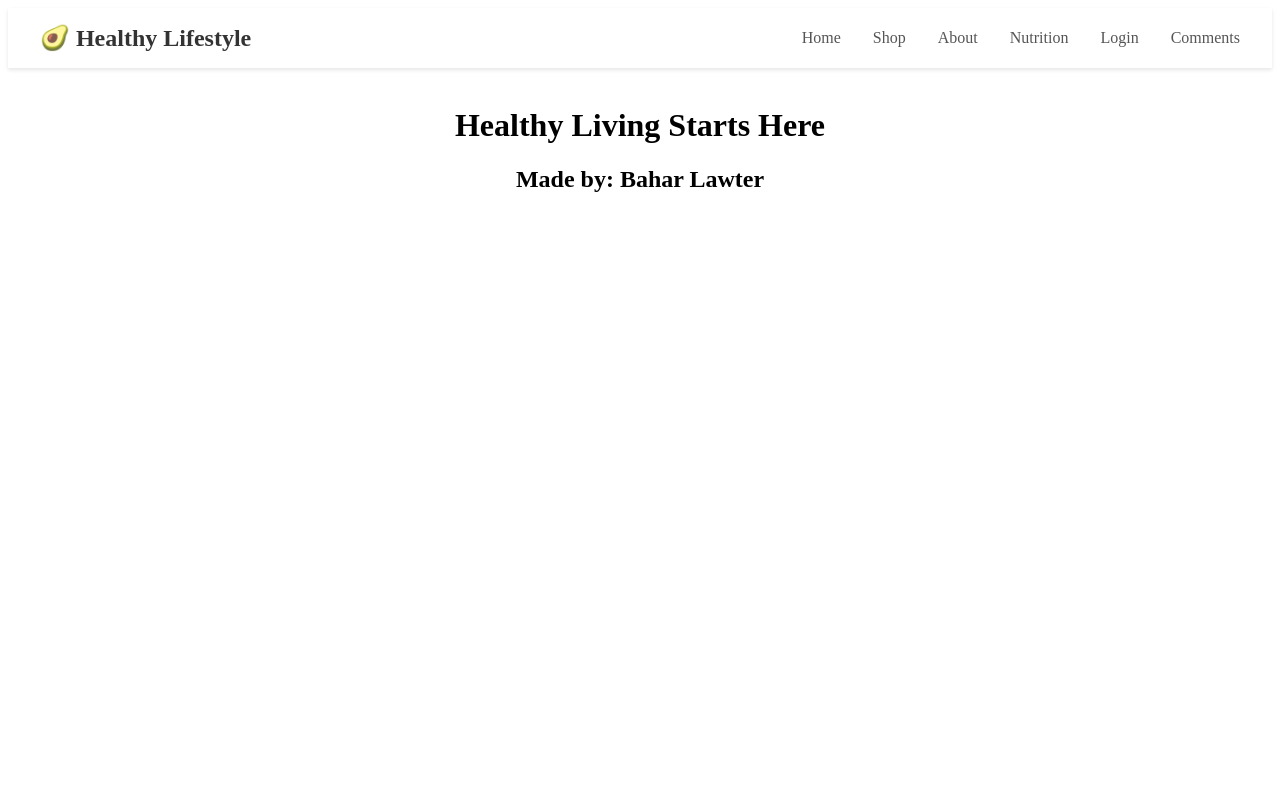
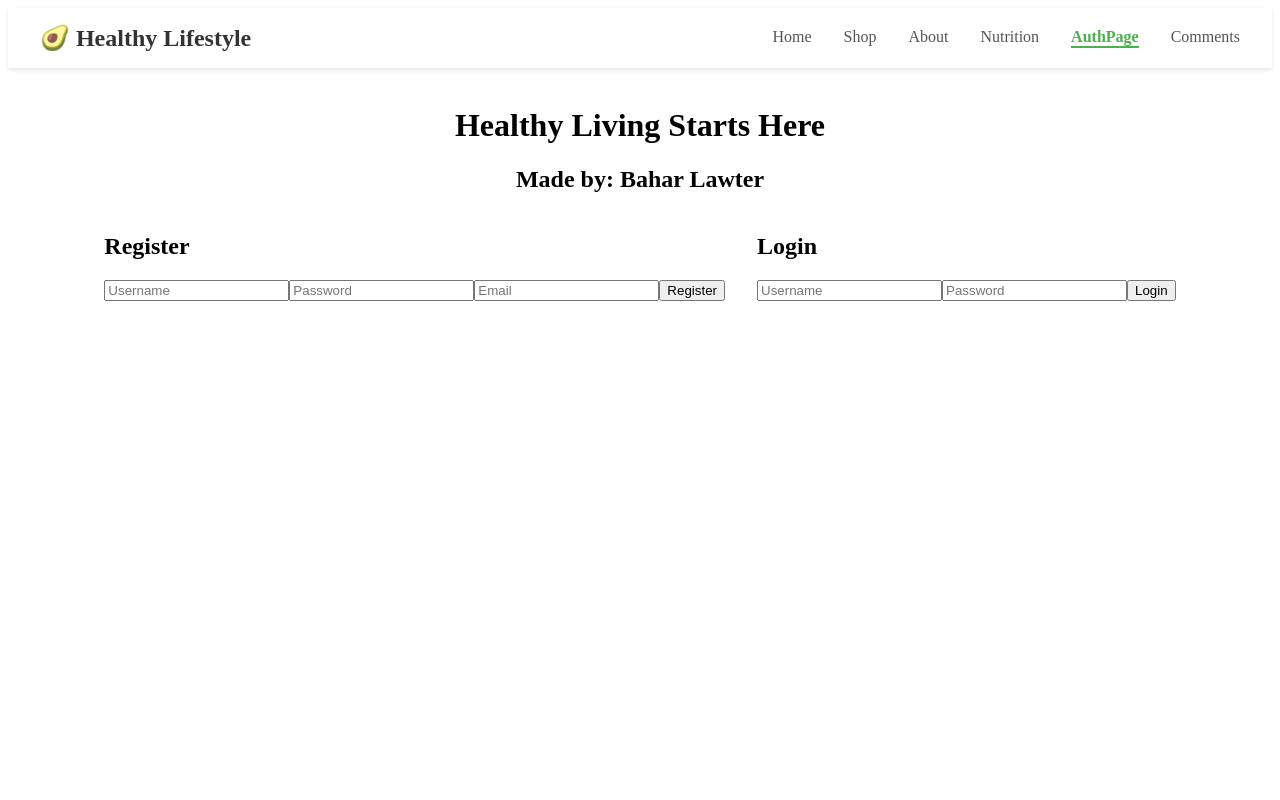
Before and after one commit to baharlawter/Health_Lifestyle_App, a React (Vite) app in the folder UI/: page /authPage in a window 1280 px wide. Shown: the top 800 px of the page. Built offline with nearby package versions, Linux system fonts and the light colour scheme.

Commit message:
created componets for Reister and Login. They both nicely set for UI but  post request is not working

```diff
--- a/UI/src/App.jsx
+++ b/UI/src/App.jsx
@@ -8,7 +8,8 @@ import Nutrition from "./components/Nutrition/Nutrition";
 import BlogDetail from "./components/Home/Blogs/BlogDetail";
 import Footer from "./components/Footer/Footer";
 import Comments from "./components/Comments/Comments";
-import Login from "./components/Login/Login";
+// import Login from "./components/Login/Login";
+import AuthPage from "./components/AuthPage/AuthPage";
 
 function AppContent() {
   // const location = useLocation();
@@ -28,7 +29,7 @@ function AppContent() {
           <Route path="/about" element={<About />} />
           <Route path="/foodInfo" element={<Nutrition />} />
           <Route path="/blog/:id" element={<BlogDetail />} />
-          <Route path="/login" element={<Login />} />
+          <Route path="/authPage" element={<AuthPage />} />
           <Route path="/comments" element={<Comments />} />
         </Routes>
 
--- /dev/null
+++ b/UI/src/components/AuthPage/AuthPage.jsx
@@ -0,0 +1,18 @@
+import Login from "./Login/Login";
+import Register from "./Register/Register";
+
+function AuthPage() {
+  return (
+    <div style={{ display: "flex", gap: "2rem", justifyContent: "center" }}>
+      <div>
+        <h2>Register</h2>
+        <Register />
+      </div>
+      <div>
+        <h2>Login</h2>
+        <Login />
+      </div>
+    </div>
+  );
+}
+export default AuthPage;
--- /dev/null
+++ b/UI/src/components/AuthPage/Login/Login.jsx
@@ -0,0 +1,44 @@
+import { useState } from "react";
+
+function Login() {
+  const [form, setForm] = useState({ username: "", password: "" });
+  const [message, setMessage] = useState("");
+
+  function handleSubmit(e) {
+    e.preventDefault();
+    fetch("http://localhost:8081/api/auth/login", {
+      method: "POST",
+      headers: { "Content-Type": "application/json" },
+      body: JSON.stringify(form),
+    })
+      .then((res) => {
+        if (res.ok) return res.json();
+        throw new Error("Login failed");
+      })
+      .then((user) => setMessage(`Welcome, ${user.username}!`))
+      .catch(() => setMessage("Invalid username or password"));
+  }
+
+  return (
+    <form onSubmit={handleSubmit}>
+      <input
+        type="text"
+        placeholder="Username"
+        value={form.username}
+        onChange={(e) => setForm({ ...form, username: e.target.value })}
+        required
+      />
+      <input
+        type="password"
+        placeholder="Password"
+        value={form.password}
+        onChange={(e) => setForm({ ...form, password: e.target.value })}
+        required
+      />
+      <button type="submit">Login</button>
+      <div>{message}</div>
+    </form>
+  );
+}
+
+export default Login;
--- a/UI/src/components/Login/Login.jsx
+++ b/UI/src/components/AuthPage/Register/Register.jsx
@@ -1,6 +1,6 @@
 import { useState } from "react";
 
-function Login() {
+function Register() {
   const [form, setForm] = useState({ username: "", password: "", email: "" });
   const [message, setMessage] = useState("");
 
@@ -44,4 +44,4 @@ function Login() {
   );
 }
 
-export default Login;
+export default Register;
--- a/UI/src/components/Header/Header.jsx
+++ b/UI/src/components/Header/Header.jsx
@@ -15,7 +15,7 @@ function Header() {
           <NavLink to="/shop">Shop</NavLink>
           <NavLink to="/about">About</NavLink>
           <NavLink to="/foodinfo">Nutrition</NavLink>
-          <NavLink to="/login">Login</NavLink>
+          <NavLink to="/authPage">AuthPage</NavLink>
           <NavLink to="/comments"> Comments</NavLink>
         </nav>
       </div>
```
Also changed, not shown: UI/src/components/AuthPage/AuthPage.css (added), UI/src/components/AuthPage/Login/Login.css (renamed from UI/src/components/Login/Login.css), UI/src/components/AuthPage/Register/Register.css (added).
